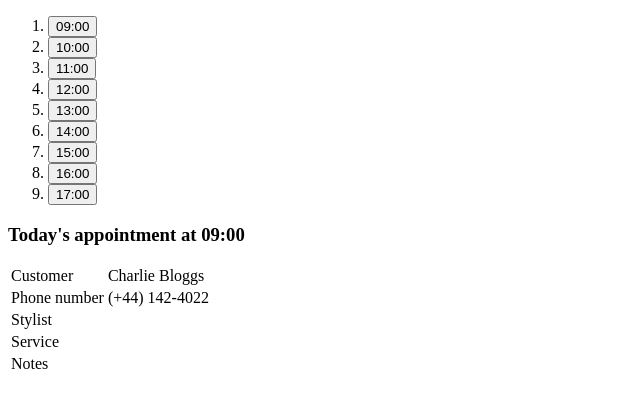
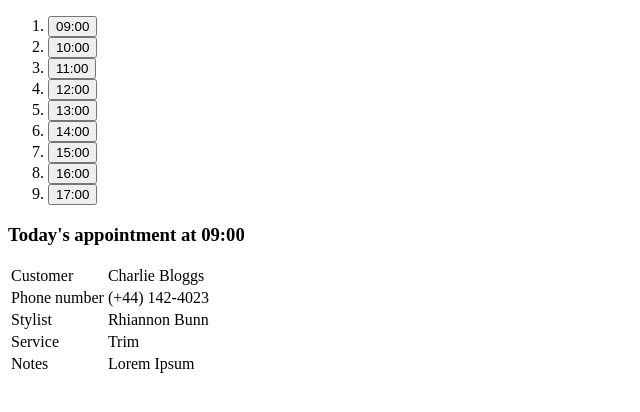
Before and after one commit to DanielRussom/MRTDD-Appointments, a React app: page / in a window 1280 px wide. Shown: the top 412 px of the page, without its empty margins (0-640 px from the left). Built offline with nearby package versions, Linux system fonts and the light colour scheme; the HTML template or start-up script is replaced by a standard one.

Commit message:
The page actually loads again

```diff
--- a/src/sampleData.ts
+++ b/src/sampleData.ts
@@ -2,13 +2,94 @@ const today = new Date();
 const at = (hours: number) => today.setHours(hours, 0);
 
 export const sampleAppointments = [
-    { startsAt: at(9), customer: {firstName: 'Charlie', surname: 'Bloggs', phoneNumber: '(+44) 142-4022' } },
-    { startsAt: at(10), customer: {firstName: 'Frankie' } },
-    { startsAt: at(11), customer: {firstName: 'Casey' } },
-    { startsAt: at(12), customer: {firstName: 'Ashley' } },
-    { startsAt: at(13), customer: {firstName: 'Jordan' } },
-    { startsAt: at(14), customer: {firstName: 'Jay' } },
-    { startsAt: at(15), customer: {firstName: 'Alex' } },
-    { startsAt: at(16), customer: {firstName: 'Jules' } },
-    { startsAt: at(17), customer: {firstName: 'Stevie' } },
+    {
+        startsAt: at(9), customer: {
+            firstName: 'Charlie',
+            surname: 'Bloggs',
+            phoneNumber: '(+44) 142-4023',
+            stylist: "Rhiannon Bunn",
+            service: "Trim",
+            notes: "Lorem Ipsum"
+        }
+    },
+    {
+        startsAt: at(10), customer: {
+            firstName: 'Frankie',
+            surname: "Surname",
+            phoneNumber: '(+44) 133-456',
+            stylist: "Hazel Bunn",
+            service: "Trim",
+            notes: "Lorem Ipsum"
+        }
+    },
+    {
+        startsAt: at(11), customer: {
+            firstName: 'Casey',
+            surname: "Personson",
+            phoneNumber: '(+44) 443-456',
+            stylist: "Hazel Bunn",
+            service: "Trim",
+            notes: "Lorem Ipsum"
+        }
+    },
+    {
+        startsAt: at(12), customer: {
+            firstName: "Ashley",
+            surname: "Surname",
+            phoneNumber: '(+44) 443-756',
+            stylist: "Hazel Bunn",
+            service: "Trim",
+            notes: "Lorem Ipsum"
+        }
+    },
+    {
+        startsAt: at(13), customer: {
+            firstName: 'Jordan',
+            surname: "Personson",
+            phoneNumber: '(+44) 143-456',
+            stylist: "Rhiannon Bunn",
+            service: "Trim",
+            notes: "Lorem Ipsum"
+        }
+    },
+    {
+        startsAt: at(14), customer: {
+            firstName: 'Jay',
+            surname: "Surname",
+            phoneNumber: '(+44) 443-486',
+            stylist: "Rhiannon Bunn",
+            service: "Something that isn't a Trim",
+            notes: "Lorem Ipsum"
+        }
+    },
+    {
+        startsAt: at(15), customer: {
+            firstName: 'Alex',
+            surname: "Surname",
+            phoneNumber: '(+44) 443-412',
+            stylist: "Hazel Bunn",
+            service: "Trim",
+            notes: "Lorem Ipsum"
+        }
+    },
+    {
+        startsAt: at(16), customer: {
+            firstName: 'Jules',
+            surname: "Spurtame",
+            phoneNumber: '(+44) 443-455',
+            stylist: "Hazel Bunn",
+            service: "Beard Trim",
+            notes: "Lorem Ipsum"
+        }
+    },
+    {
+        startsAt: at(17), customer: {
+            firstName: 'Stevie',
+            surname: "Spurtame",
+            phoneNumber: '123-456',
+            stylist: "Gurt",
+            service: "Trim",
+            notes: "What kind of name is Spurtname lmao."
+        }
+    },
 ];
--- a/webpack.config.js
+++ b/webpack.config.js
@@ -31,8 +31,6 @@ module.exports = {
     ]
   },
   externals: {
-    "react": "React",
-    "react-dom": "ReactDOM",
   },
   // addition - add source-map support
   devtool: "source-map"
```
Also changed, not shown: 3 other files (tests, documents, lock files or other folders).
